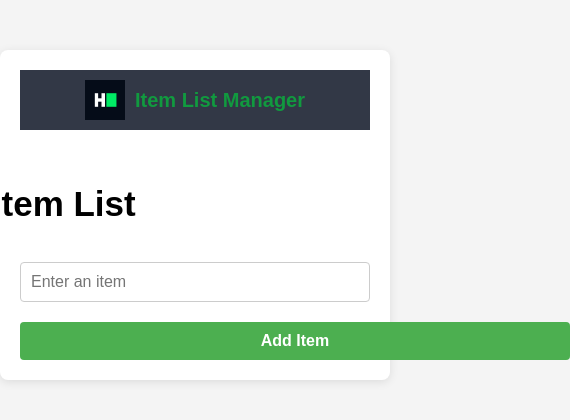
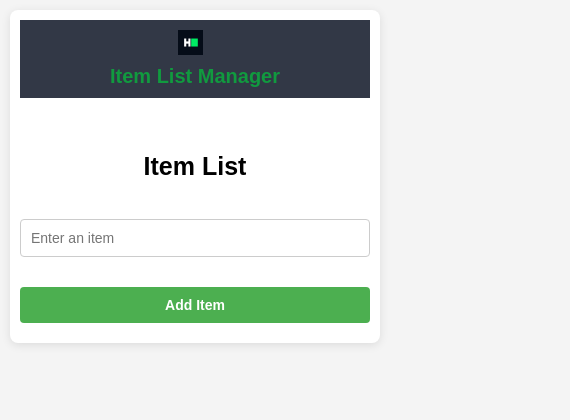
Before and after one commit to nageshkharat/Item_List_Manager, a React (Create React App) app: page / in a window 390 px wide. Shown: the top 420 px of the page, 570 px wide, since content can reach past the window. Built offline with nearby package versions, Linux system fonts and the light colour scheme.

Commit message:
Updated project

```diff
--- a/src/App.css
+++ b/src/App.css
@@ -1,74 +1,3 @@
-/* .App {
-  font-family: Arial, sans-serif;
-  text-align: center;
-  margin: 50px;
-}
-
-.item-list-manager {
-  max-width: 600px;
-  margin: auto;
-}
-
-.manager {
-  margin-right: 23%;
-}
-
-.input-section {
-  display: flex;
-  justify-content: center;
-  margin-bottom: 20px;
-}
-
-.input-field {
-  padding: 10px;
-  font-size: 16px;
-  margin-right: 10px;
-  width: 250px;
-  border-radius: 4px;
-  border: 1px solid #ccc;
-}
-
-.add-button {
-  padding: 10px 20px;
-  font-size: 16px;
-  cursor: pointer;
-  border-radius: 4px;
-  background-color: #4CAF50;
-  color: white;
-  border: none;
-  padding: 10px;
-  font-size: 16px;
-  margin-right: 10px;
-  width: 250px;
-  border-radius: 4px;
-  border: 1px solid #ccc;
-}
-
-.add-button:hover {
-  background-color: #45a049;
-}
-
-.item-list {
-  list-style-type: none;
-  padding-left: 0;
-}
-
-.item {
-  background-color: #f9f9f9;
-  padding: 10px;
-  margin: 5px 0;
-  border-radius: 4px;
-  box-shadow: 0 2px 4px rgba(0, 0, 0, 0.1);
-}
-
-.error-message {
-  color: red;
-  font-size: 14px;
-  margin-top: 10px;
-} */
-
-
-/* Global Styles */
 * {
   margin: 0;
   padding: 0;
@@ -82,7 +11,6 @@ body {
   margin: 0;
 }
 
-/* Header Styles */
 .header {
   background-color: #323846;
   padding: 10px;
@@ -102,10 +30,10 @@ body {
 .secondItem {
   font-size: 35px;
   margin-left: -75%;
-  font-weight: b;
+  font-weight: bold;
 }
-/* Content Section */
-.item-list-manager {
+
+.itemListManager {
   max-width: 600px;
   margin: 50px auto;
   background-color: white;
@@ -119,21 +47,22 @@ h2 {
   margin-bottom: 20px;
 }
 
-.input-section {
+.inputSection {
   display: flex;
   justify-content: space-between;
   margin-bottom: 20px;
 }
 
-.input-field {
+.inputField {
   padding: 10px;
   font-size: 16px;
-  width: 600px;
+  width: 100%;
+  max-width: 600px;
   border-radius: 4px;
   border: 1px solid #ccc;
 }
 
-.add-button {
+.addButton {
   padding: 10px 20px;
   font-size: 16px;
   cursor: pointer;
@@ -141,15 +70,16 @@ h2 {
   background-color: #4CAF50;
   color: white;
   border: none;
-  width: 550px;
+  width: 100%;
+  max-width: 550px;
   font-weight: bold;
 }
 
-.add-button:hover {
+.addButton:hover {
   background-color: #45a049;
 }
 
-.item-list {
+.itemList {
   list-style-type: none;
   padding-left: 0;
 }
@@ -162,9 +92,79 @@ h2 {
   box-shadow: 0 2px 4px rgba(0, 0, 0, 0.1);
 }
 
-.error-message {
+.errorMessage {
   color: red;
   font-size: 14px;
   margin-top: 10px;
   text-align: center;
 }
+
+@media (max-width: 768px) {
+  .itemListManager {
+    margin: 20px;
+    padding: 15px;
+  }
+
+  .inputSection {
+    flex-direction: column;
+    align-items: stretch;
+  }
+
+  .inputField {
+    width: 100%;
+    margin-bottom: 10px;
+  }
+
+  .addButton {
+    width: 100%;
+    margin-bottom: 10px;
+  }
+
+  .header {
+    padding: 15px;
+  }
+
+  .logo {
+    height: 30px;
+  }
+
+  .secondItem {
+    font-size: 30px;
+    margin-left: 0;
+  }
+}
+
+@media (max-width: 480px) {
+  .header {
+    flex-direction: column;
+    align-items: center;
+    padding: 10px;
+  }
+
+  .logo {
+    height: 25px;
+    margin-bottom: 10px;
+  }
+
+  .secondItem {
+    font-size: 25px;
+    margin-left: 0;
+  }
+
+  .itemListManager {
+    margin: 10px;
+    padding: 10px;
+  }
+
+  .inputField {
+    font-size: 14px;
+  }
+
+  .addButton {
+    font-size: 14px;
+  }
+
+  h2 {
+    font-size: 20px;
+  }
+}
--- a/src/ItemListManager.js
+++ b/src/ItemListManager.js
@@ -1,106 +1,36 @@
-// import React, { useState } from 'react';
-
-// const ItemListManager = () => {
-//   // State to hold the list of items
-//   const [items, setItems] = useState([]);
-//   // State to manage the input field value
-//   const [inputValue, setInputValue] = useState('');
-//   // State to manage error message if the input is empty
-//   const [error, setError] = useState('');
-
-//   // Function to handle input field changes
-//   const handleInputChange = (e) => {
-//     setInputValue(e.target.value);
-//     // Clear error when the user starts typing
-//     if (e.target.value.trim()) {
-//       setError('');
-//     }
-//   };
-
-//   // Function to handle adding items to the list
-//   const handleAddItem = () => {
-//     if (inputValue.trim() === '') {
-//       // If input is empty, set error message
-//       setError('Please enter an item before adding.');
-//     } else {
-//       // Add item to the list and reset the input field
-//       setItems([...items, inputValue]);
-//       setInputValue('');
-//     }
-//   };
-
-//   return (
-//     <div className="item-list-manager">
-//       <h1>Item List Manager</h1>
-//       <div className="manager">
-//         <h1>Item List</h1>
-//         </div>
-
-//       {/* Input field for adding new items */}
-//       <div className="input-section">
-//         <input
-//           type="text"
-//           value={inputValue}
-//           onChange={handleInputChange}
-//           placeholder="Enter an item"
-//           className="input-field"
-//         />
-
-//       </div>
-//       <button onClick={handleAddItem} className="add-button">Add Item</button>
-
-//       {/* Error message */}
-//       {error && <p className="error-message">{error}</p>}
-
-//       {/* Displaying the list of items */}
-//       <ul className="item-list">
-//         {items.map((item, index) => (
-//           <li key={index} className="item">
-//             {item}
-//           </li>
-//         ))}
-//       </ul>
-//     </div>
-//   );
-// };
-
-// export default ItemListManager;
-
-
 import React, { useState } from 'react';
 
 const ItemListManager = () => {
-  // State to hold the list of items
+
   const [items, setItems] = useState([]);
-  // State to manage the input field value
+
   const [inputValue, setInputValue] = useState('');
-  // State to manage error message if the input is empty
+
   const [error, setError] = useState('');
 
-  // Function to handle input field changes
+
   const handleInputChange = (e) => {
     setInputValue(e.target.value);
-    // Clear error when the user starts typing
+
     if (e.target.value.trim()) {
       setError('');
     }
   };
 
-  // Function to handle adding items to the list
+
   const handleAddItem = () => {
     if (inputValue.trim() === '') {
-      // If input is empty, set error message
+
       setError('Please enter an item before adding.');
     } else {
-      // Add item to the list and reset the input field
+
       setItems([...items, inputValue]);
       setInputValue('');
     }
   };
 
   return (
-    <div className="item-list-manager">
-      {/* Header Section */}
+    <div className="itemListManager">
       <header className="header">
         <img src="/hackerRank.png" alt="HackerRank Logo" className="logo" />
         <h1>Item List Manager</h1>
@@ -109,30 +39,26 @@ const ItemListManager = () => {
         <br/>
         <br/>
 
-      {/* Content Section */}
       <div className="content">
         <h2 className='secondItem'>Item List</h2>
         <br/>
 
-        {/* Input field for adding new items */}
-        <div className="input-section">
+        <div className="inputSection">
           <input
             type="text"
             value={inputValue}
             onChange={handleInputChange}
             placeholder="Enter an item"
-            className="input-field"
+            className="inputField"
           />
 
         </div>
 
-        <button onClick={handleAddItem} className="add-button">Add Item</button>
+        <button onClick={handleAddItem} className="addButton">Add Item</button>
 
-        {/* Error message */}
-        {error && <p className="error-message">{error}</p>}
+        {error && <p className="errorMessage">{error}</p>}
 
-        {/* Displaying the list of items */}
-        <ul className="item-list">
+        <ul className="itemList">
           {items.map((item, index) => (
             <li key={index} className="item">
               {item}
```
